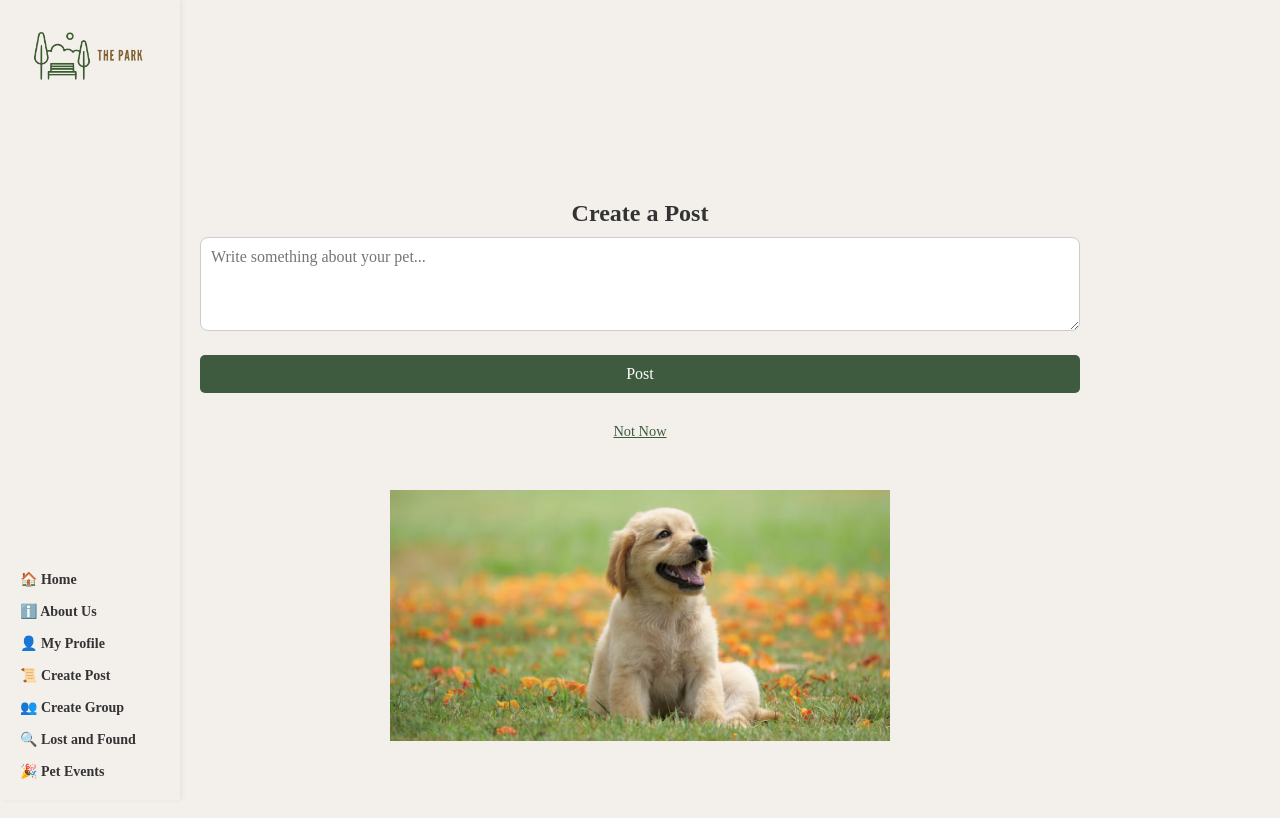
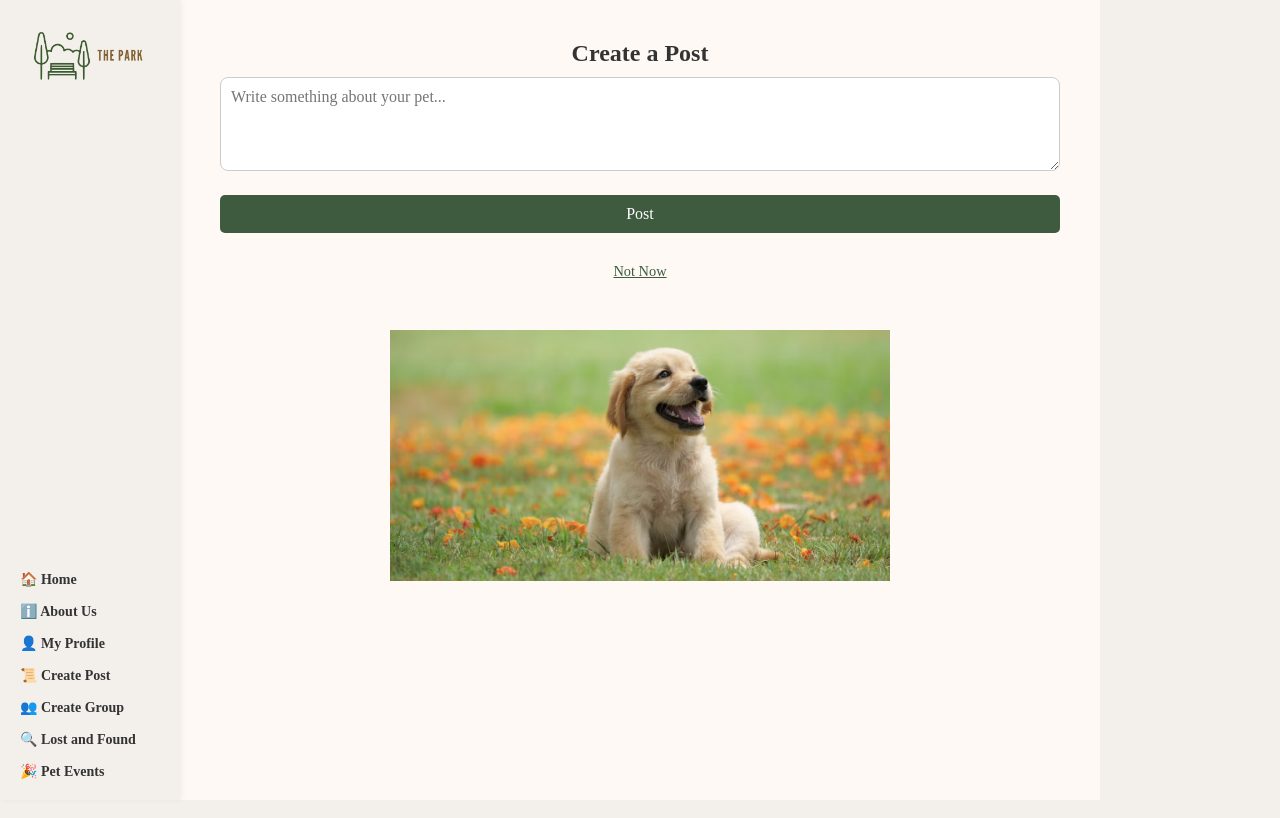
Before and after one commit to Monomyth14/Group1-COSC484, a React (Create React App) app in the folder the-park/: page /CreatePost in a window 1280 px wide. Shown: the top 818 px of the page. Built offline with nearby package versions, Linux system fonts and the light colour scheme; no server answers.

Commit message:
Update to createpost css
centered content

```diff
--- a/the-park/src/Style/CreatePost.css
+++ b/the-park/src/Style/CreatePost.css
@@ -1,9 +1,13 @@
 .create-post-container {
-    position: absolute;
+    margin-left: 180px;
+    margin-right: 180px !important;
+    padding: 20px;
+    box-sizing: border-box;
+    overflow-y: auto;
+    height: 100vh;
+    padding: 40px;
     text-align: center;
-    margin: auto;
-    width: 100%;
-    padding: 200px;
+    background-color: #fef9f4 !important;
   }
 
   .create-post-container h2 {
```
